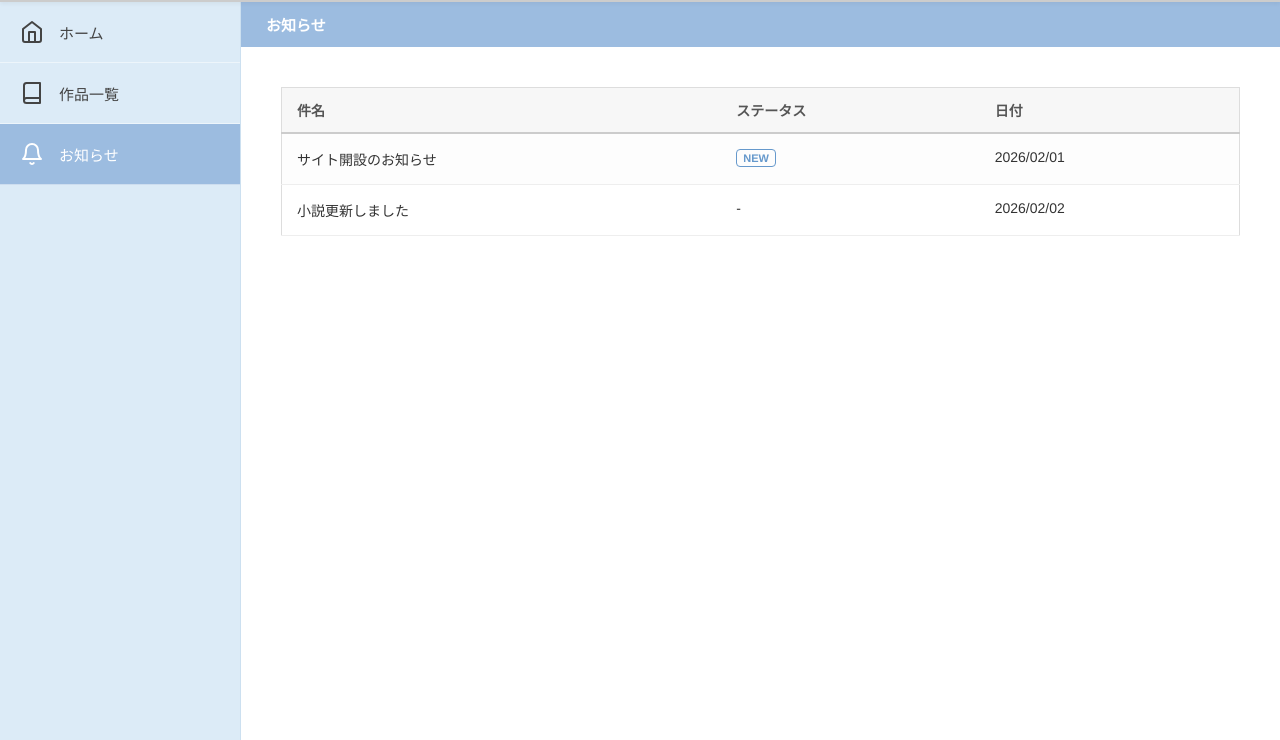
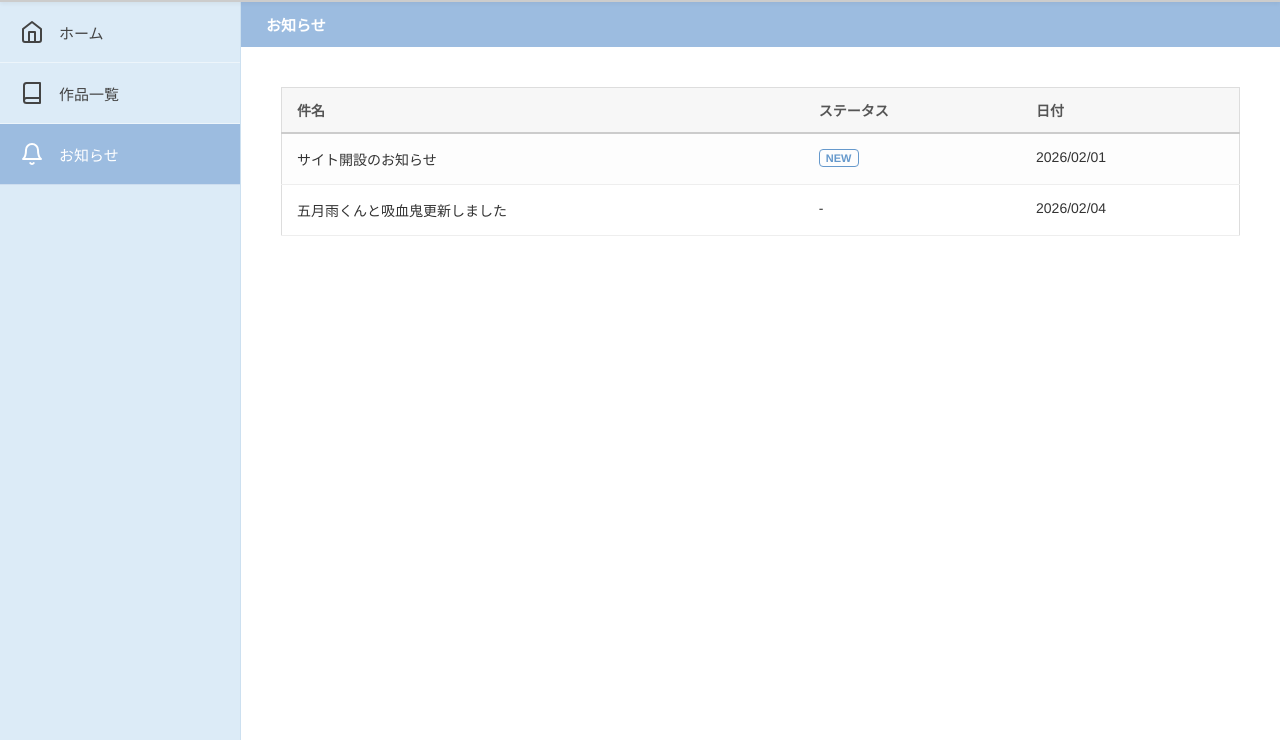
Before and after one commit to inenone123/inenone123.github.io, a plain HTML site: page index.html in a window 1280 px wide. Both pictures are taken after a click on the element "お知らせ". Shown: the part 60-800 px from the top of the page. Drawn offline with Linux system fonts and the light colour scheme.

Commit message:
Update index.html

```diff
--- a/index.html
+++ b/index.html
@@ -504,9 +504,9 @@
                             <td>2026/02/01</td>
                         </tr>
                         <tr>
-                            <td>小説更新しました</td>
+                            <td>五月雨くんと吸血鬼更新しました</td>
                             <td><span>-</span></td>
-                            <td>2026/02/02</td>
+                            <td>2026/02/04</td>
                         </tr>
                     </table>
                 </div>
```
